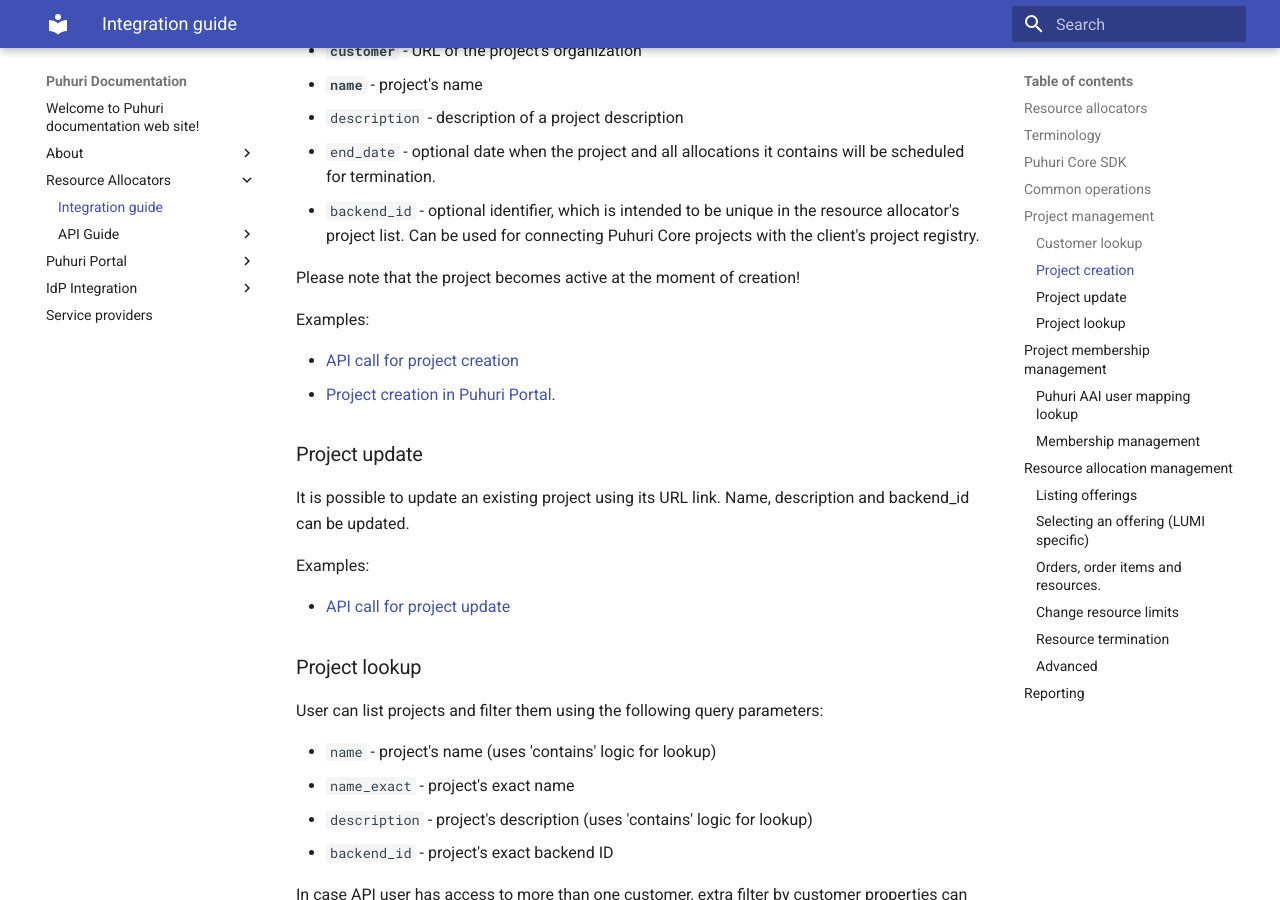
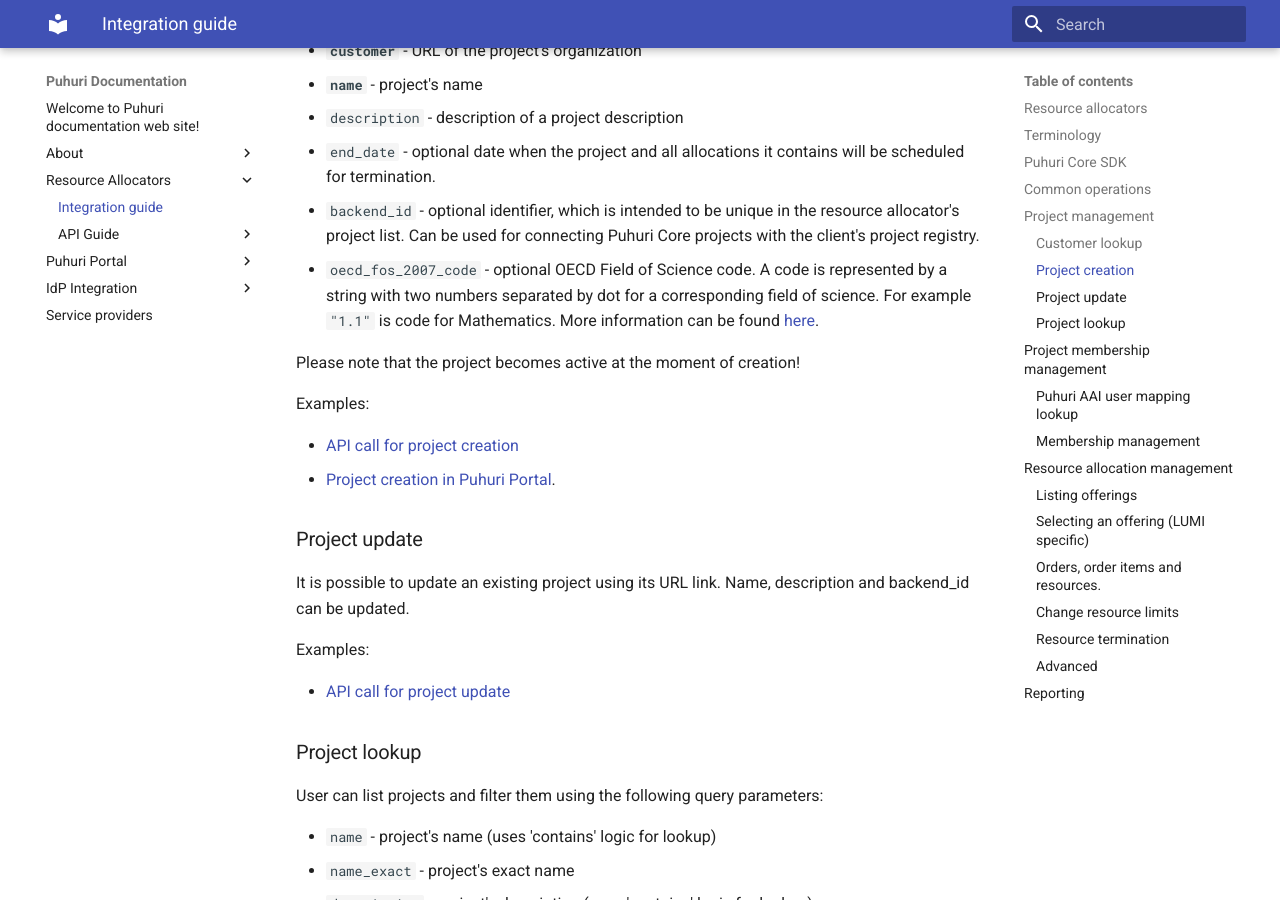
Before and after one commit to neicnordic/puhuri-web, an MkDocs documentation site: the page built from docs/resource-allocators.md, in a window 1280 px wide and 900 px high, scrolled down 1871 px. Built offline with MkDocs 1.6.1 and Material for MkDocs 9.7.7, drawn with Linux system fonts in a browser that asks for light colours.

Commit message:
Add info for OECD FOC code

```diff
--- a/docs/resource-allocators.md
+++ b/docs/resource-allocators.md
@@ -72,6 +72,7 @@ In order to create a new project in an organization, user needs to provide the f
 - `end_date` - optional date when the project and all allocations it contains will be scheduled for termination.
 - `backend_id` - optional identifier, which is intended to be unique in the resource allocator's project list. Can be
   used for connecting Puhuri Core projects with the client's project registry.
+- `oecd_fos_2007_code` - optional OECD Field of Science code. A code is represented by a string with two numbers separated by dot for a corresponding field of science. For example `"1.1"` is code for Mathematics. More information can be found [here](https://joinup.ec.europa.eu/collection/eu-semantic-interoperability-catalogue/solution/field-science-and-technology-classification/about).
 
 Please note that the project becomes active at the moment of creation!
 
```
